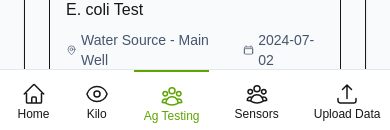
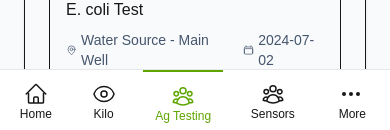
Before and after one commit to PurpleMaia/kilo-dashboard, a Next.js app: page /dashboard/ag-testing in a window 390 px wide. Shown: the part 711-841 px from the top of the page. Built offline with nearby package versions, Linux system fonts and the light colour scheme; no server answers.

Commit message:
made a drawer context for mobile - user clicks on the more tab and shows more routes to go to

```diff
--- a/src/app/components/dashboard/bottomnav.tsx
+++ b/src/app/components/dashboard/bottomnav.tsx
@@ -3,15 +3,16 @@ import NavLinks from './nav-links';
 
 
 const BottomNav = () => {
+
   return (
     <>
 
       {/* Bottom navigation for mobile */}
-      <div className="fixed bottom-0 left-0 right-0 h-16 z-40 bg-white backdrop-blur-sm border-t border-gray-200 bg-white border-t">
-        <div className="flex grow flex-row space-x-2">
-            <NavLinks />
+        <div className="fixed bottom-0 left-0 right-0 h-16 z-40 bg-white backdrop-blur-sm border-t border-gray-200 bg-white border-t">
+          <div className="flex grow flex-row space-x-2">
+              <NavLinks />
+          </div>
         </div>
-      </div>
     </>
   );
 };
--- a/src/app/components/dashboard/nav-links.tsx
+++ b/src/app/components/dashboard/nav-links.tsx
@@ -4,6 +4,9 @@ import Link from 'next/link' // no page refresh, optimizes and prefetches code o
 import { usePathname } from 'next/navigation'; // React web hook (client) to get the current path (need to declare a Client Component)
 import clsx from 'clsx';
 import { useMobile } from '@/app/contexts/MobileContext';
+import { Ellipsis } from 'lucide-react';
+import { useDrawer } from '@/app/contexts/DrawerContext';
+
 
 // Map of links to display in the side navigation.
 // Depending on the size of the application, this would be stored in a database.
@@ -12,6 +15,8 @@ import { useMobile } from '@/app/contexts/MobileContext';
 export default function NavLinks() {
   const pathname = usePathname()
   const { isMobile } = useMobile()
+  const { isOpen, openDrawer, closeDrawer } = useDrawer()
+
   return (
     <>
         {links.map((link) => {
@@ -47,6 +52,15 @@ export default function NavLinks() {
             </Link>
           );
         })}
+        <div className='md:hidden pt-3'>
+          <button
+            className='text-xs flex flex-col px-6'
+            onClick={isOpen ? closeDrawer : openDrawer}
+          >
+            <Ellipsis className='!w-6 !h-6'/>
+            More
+          </button>
+        </div>
     </>
   );
 }
--- /dev/null
+++ b/src/app/contexts/DrawerContext.tsx
@@ -0,0 +1,31 @@
+'use client'
+import { createContext, useContext, useState } from 'react';
+
+interface DrawerContextType {
+    isOpen: boolean,
+    openDrawer: () => void,
+    closeDrawer: () => void,
+}
+const DrawerContext = createContext<DrawerContextType | undefined>(undefined)
+
+export function DrawerProvider({ children }: {children: React.ReactNode }) {
+    const [isOpen, setIsOpen] = useState(false)
+
+    // callable functions from anywhere
+    const openDrawer = () => setIsOpen(true)
+    const closeDrawer = () => setIsOpen(false)
+
+    return (
+        <DrawerContext.Provider value={{ isOpen, openDrawer, closeDrawer }}>
+            {children}
+        </DrawerContext.Provider>
+    )
+}
+
+export const useDrawer = () => {
+    const context = useContext(DrawerContext);
+    if (context === undefined) {
+        throw new Error('useDrawer must be used within a DrawerProvider');
+    }
+    return context;
+}
--- a/src/app/dashboard/layout.tsx
+++ b/src/app/dashboard/layout.tsx
@@ -2,6 +2,7 @@
 import BottomNav from "../components/dashboard/bottomnav"
 import SideNav from "../components/dashboard/sidenav"
 import TopPanel from "../components/dashboard/top-panel"
+import { DrawerProvider } from "../contexts/DrawerContext"
 import { MobileProvider } from "../contexts/MobileContext"
 
 
@@ -9,6 +10,7 @@ export default function Layout({ children }: { children: React.ReactNode }) {
 
     return (
       <MobileProvider>
+        <DrawerProvider>
         <div className="relative h-screen overflow-hidden">
           <header className="flex items-center z-0 relative">
             <TopPanel />
@@ -31,11 +33,12 @@ export default function Layout({ children }: { children: React.ReactNode }) {
             {children}
           </main>
 
+            <footer className="md:hidden">
+                <BottomNav />
+            </footer>
 
-          <footer className="md:hidden">
-              <BottomNav />
-          </footer>
         </div>
+        </DrawerProvider>
       </MobileProvider>
     )
 }
--- a/src/app/lib/links.ts
+++ b/src/app/lib/links.ts
@@ -22,11 +22,11 @@ export const links = [
     icon: UserGroupIcon,
   },
   { name: 'Sensors', href: '/dashboard/sensors', icon: UserGroupIcon },
-  {
-    name: 'Upload Data',
-    href: '/dashboard/upload',
-    icon: ArrowUpTrayIcon,
-  },
+  // {
+  //   name: 'Upload Data',
+  //   href: '/dashboard/upload',
+  //   icon: ArrowUpTrayIcon,
+  // },
   // { name: 'Sensors', href: '/dashboard/sensors', icon: EyeIcon },
 ];
 
```
Lines whose indentation alone changed are shown as unchanged.
